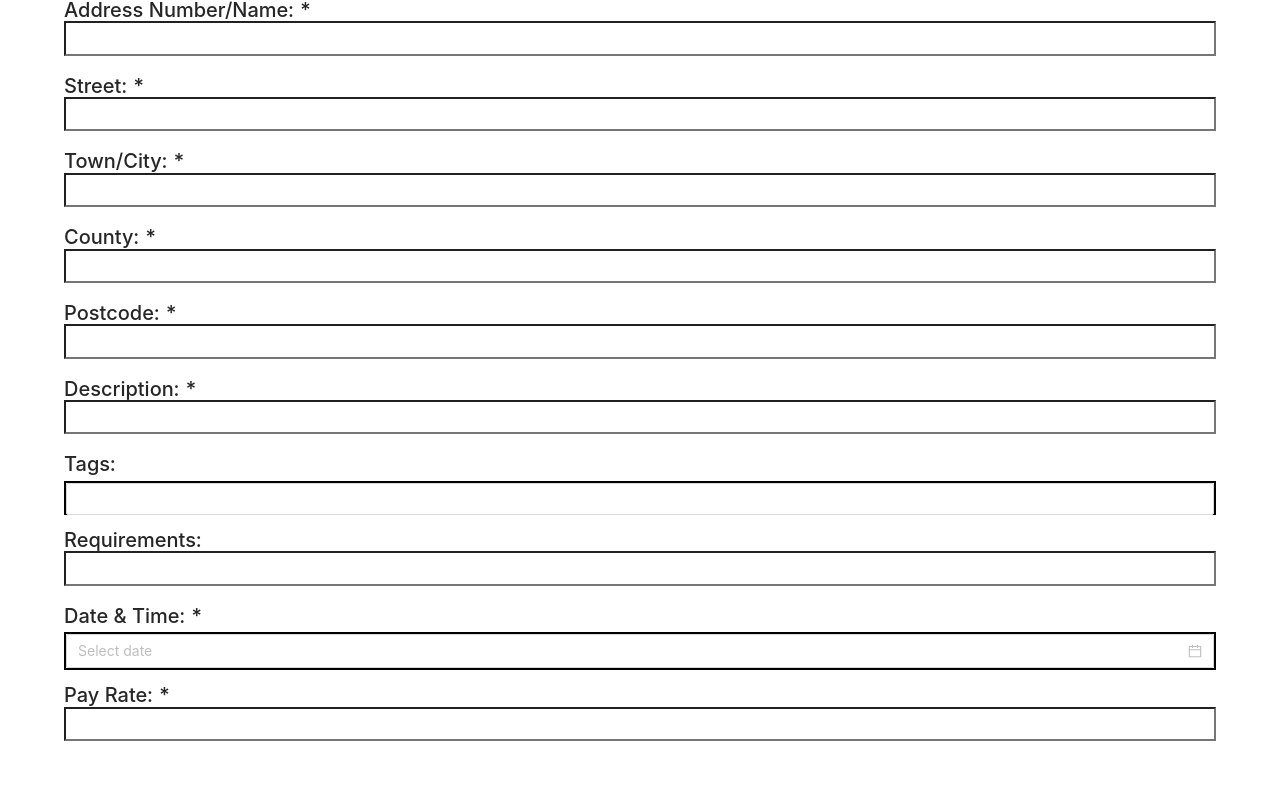
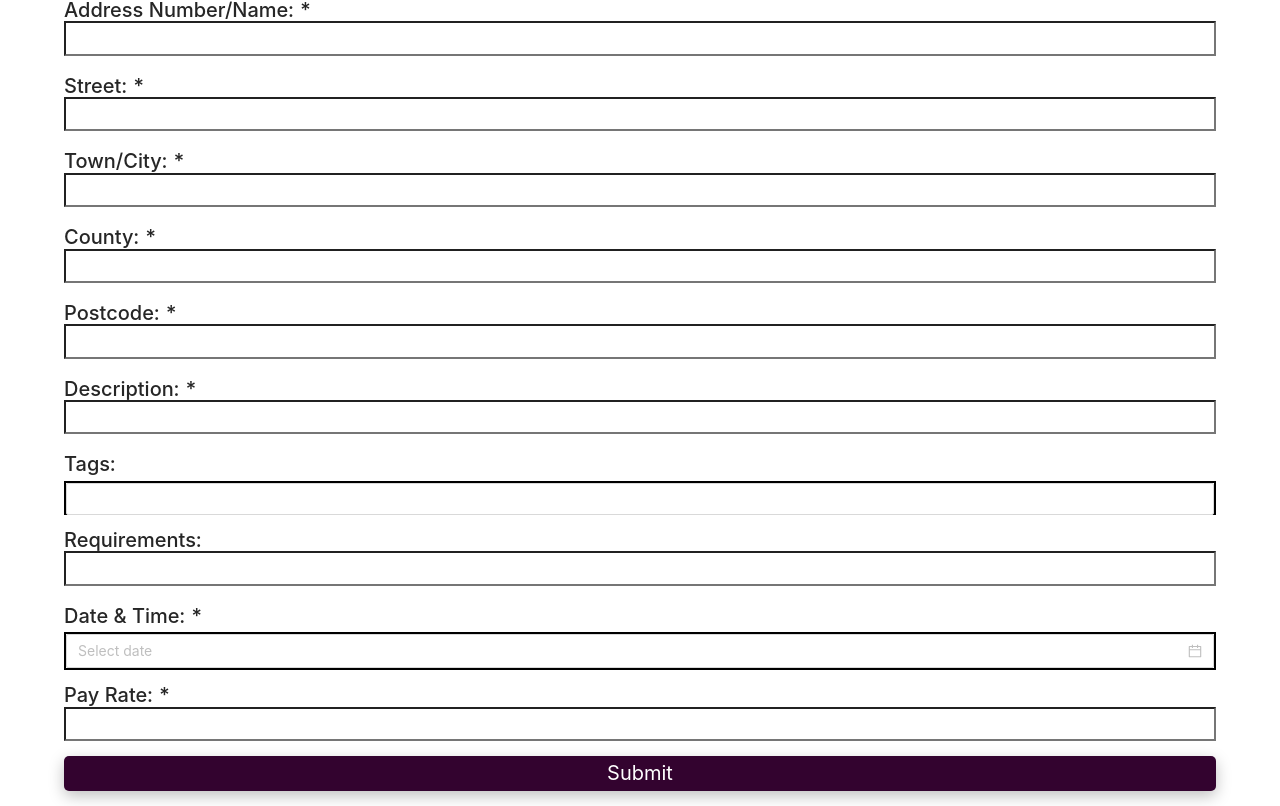
Before and after one commit to SchoolOfCode/final-project-front-end-if-it-ain-t-broke-don-t-six-it, a Next.js app: page /post-job in a window 1280 px wide. Shown: the part 1010-1816 px from the top of the page. Before the commit the page ends 1766 px from the top, so only its background shows below. Built offline with nearby package versions, Linux system fonts and the light colour scheme; no server answers.

Commit message:
submit button added

```diff
--- a/components/form/form-component.tsx
+++ b/components/form/form-component.tsx
@@ -1,6 +1,7 @@
 import DnTFieldComponent from "../dnt-field/dnt-field-component";
 import FieldComponent from "../field/field-component";
 import ListFieldComponent from "../list-field/list-field-component";
+import LongButtonComponent from "../long-button/long-button-component";
 import { Form } from "./form-styled";
 
 function FormComponent() {
@@ -17,6 +18,7 @@ function FormComponent() {
       <FieldComponent name="Requirements: " />
       <DnTFieldComponent />
       <FieldComponent name="Pay Rate: *" />
+      <LongButtonComponent text="Submit" />
     </Form>
   );
 }
--- /dev/null
+++ b/components/long-button/long-button-component.tsx
@@ -0,0 +1,11 @@
+import { LongButton } from "./long-button-styled";
+
+type Props = {
+  text: string;
+};
+
+function LongButtonComponent({ text }: Props) {
+  return <LongButton>{text}</LongButton>;
+}
+
+export default LongButtonComponent;
--- /dev/null
+++ b/components/long-button/long-button-styled.ts
@@ -0,0 +1,18 @@
+import styled from "styled-components";
+
+export const LongButton = styled.button`
+  height: 35px;
+  background-color: #33032f;
+  width: 100%;
+  font-size: 20px;
+  color: white;
+  border: none;
+  box-shadow: rgba(0, 0, 0, 0.25) 0px 5px 15px 0px;
+  border-radius: 5px;
+  margin: auto;
+  margin-bottom: 15px;
+  &:active {
+    background-color: #0f010e;
+    transform: translateY(0.5px);
+  }
+`;
```
